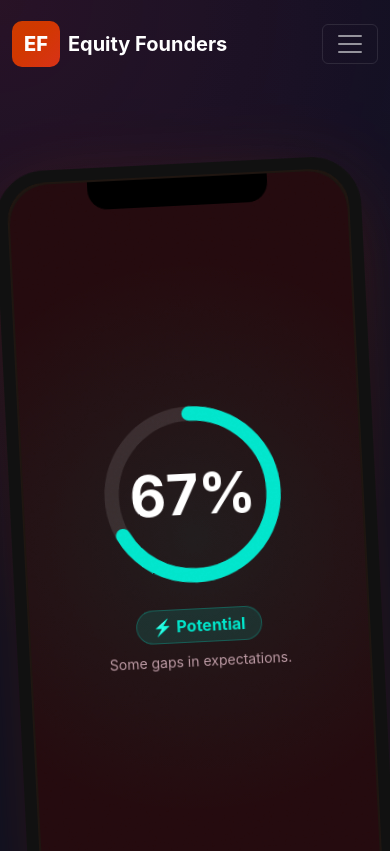
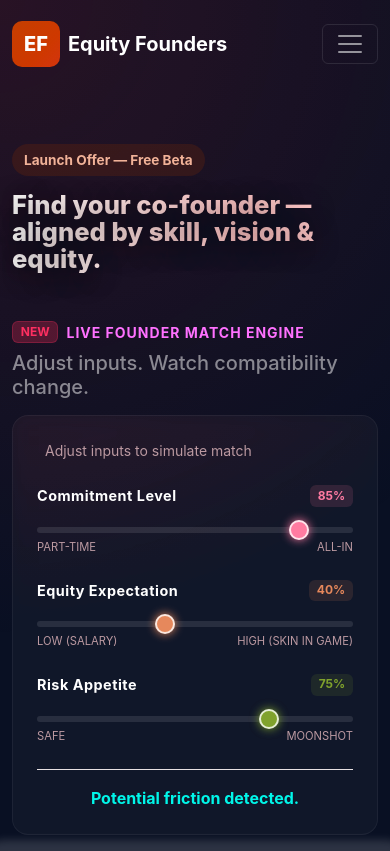
Before and after one commit to Lokeshwaran2/equity-founders-launch, a React (Vite) app: page / in a window 390 px wide. Shown: the top 851 px of the page. Built offline with nearby package versions, Linux system fonts and the light colour scheme.

Commit message:
Update for all type of screen

```diff
--- a/src/LaunchPage.jsx
+++ b/src/LaunchPage.jsx
@@ -136,8 +136,8 @@
                 <Container fluid="lg">
                     <Row className="align-items-center">
                         <Col lg={6} className="text-white hero-content">
-                            {/* Desktop-only hero text */}
-                            <div className="d-none d-lg-block">
+                            {/* Hero text - Visible on all devices */}
+                            <div>
                                 <div className="pill">Launch Offer — Free Beta</div>
                                 <h1 className="hero-title mt-3">
                                     Find your co-founder — aligned by skill, vision & equity.
```
